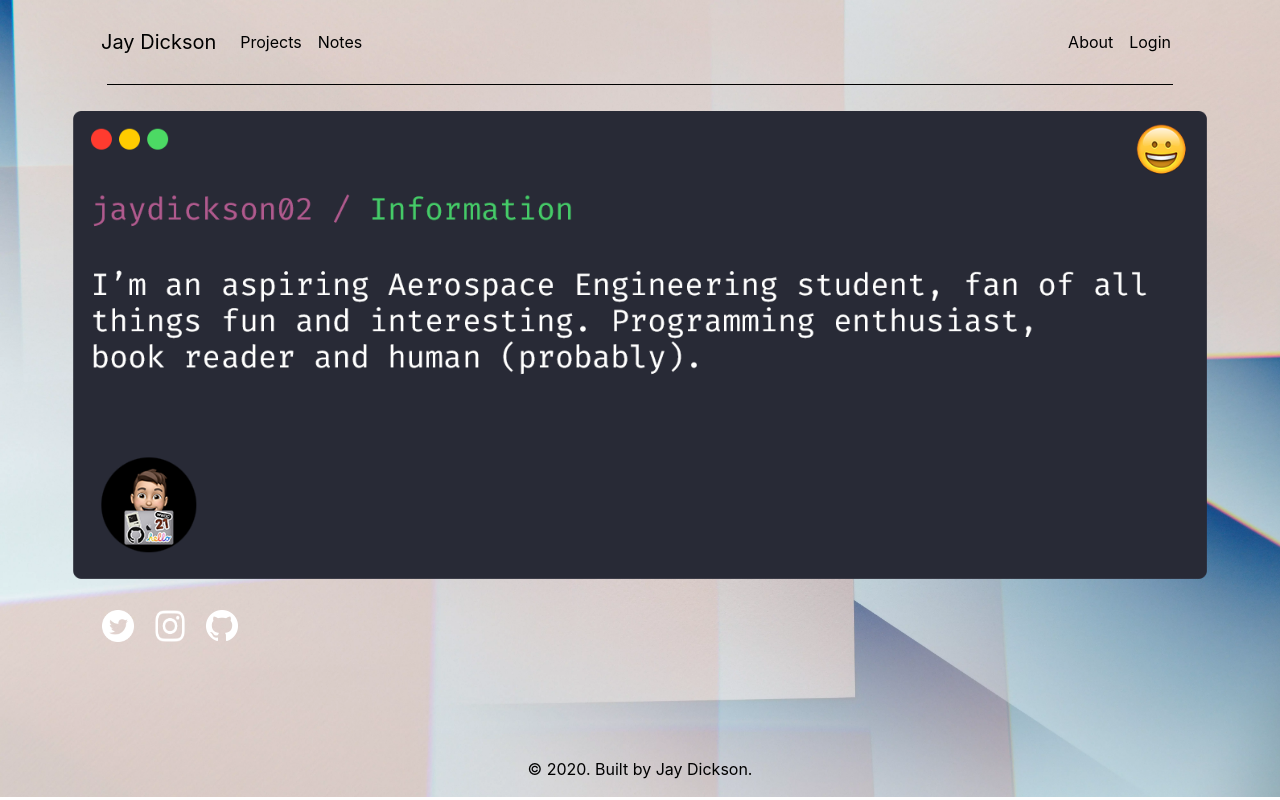
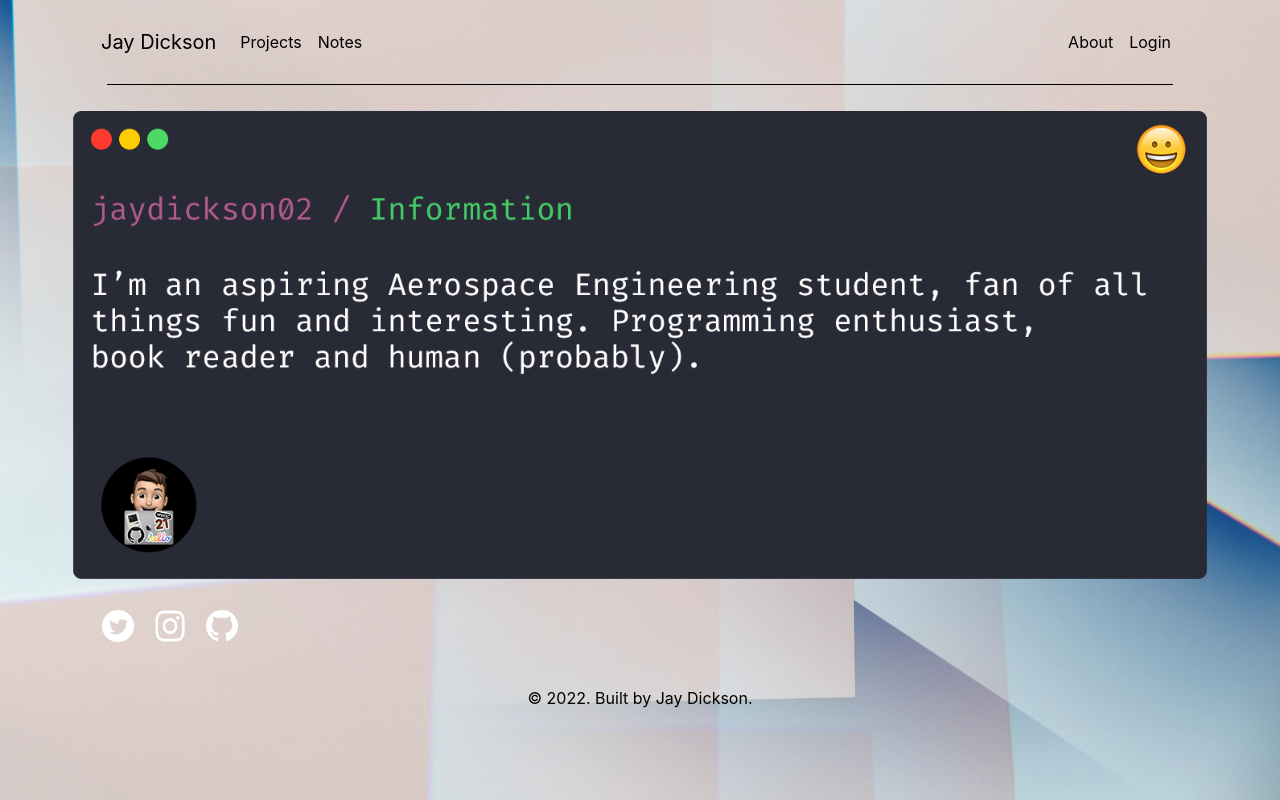
Before and after one commit to jaydickson02/Website, a Next.js app: page /about in a window 1280 px wide. Built offline with nearby package versions, Linux system fonts and the light colour scheme.

Commit message:
Removed white space at bottom

```diff
--- a/shared/footer.js
+++ b/shared/footer.js
@@ -3,13 +3,18 @@ import Navbar from 'react-bootstrap/Navbar'
 
 let footer = (props) => {
 
+    if(props.render == 'false'){
+        return(null)
+    } else {
+
     return(
-    <Navbar sticky='bottom' className="justify-content-center" style={{marginTop:'5px'}}>
+    <Navbar sticky='bottom' className="justify-content-center">
             <Navbar.Text style={{color: props.colour}}>
-            © 2020. Built by Jay Dickson.
+            © 2022. Built by Jay Dickson.
             </Navbar.Text>
     </Navbar>
     )
+    }
 }
 
 export default footer;
--- a/shared/layout.js
+++ b/shared/layout.js
@@ -35,11 +35,12 @@ let layout = (props) => {
         return(
             <div style={styles}>
                 <Head />
-                <Container style={{minHeight: '92vh', position: 'relative'}}>
+                <Container style={{minHeight: '100vh', position: 'relative'}}>
                 <Navbar colour= {props.colour} activeLink={props.activeLink}/>
                 {props.children}
+                <Footer render={props.footer} colour = {props.colour}/>
                 </Container>
-                <Footer colour = {props.colour}/>
+
             </div>
         )
     }
@@ -47,11 +48,12 @@ let layout = (props) => {
     return(
         <div>
             <Head />
-            <Container style={{minHeight: '92vh', position: 'relative'}}>
+            <Container style={{minHeight: '100vh', position: 'relative'}}>
             <Navbar activeLink={props.activeLink}/>
             {props.children}
+            <Footer />
             </Container>
-            <Footer />
+
         </div>
     )
 }
```
